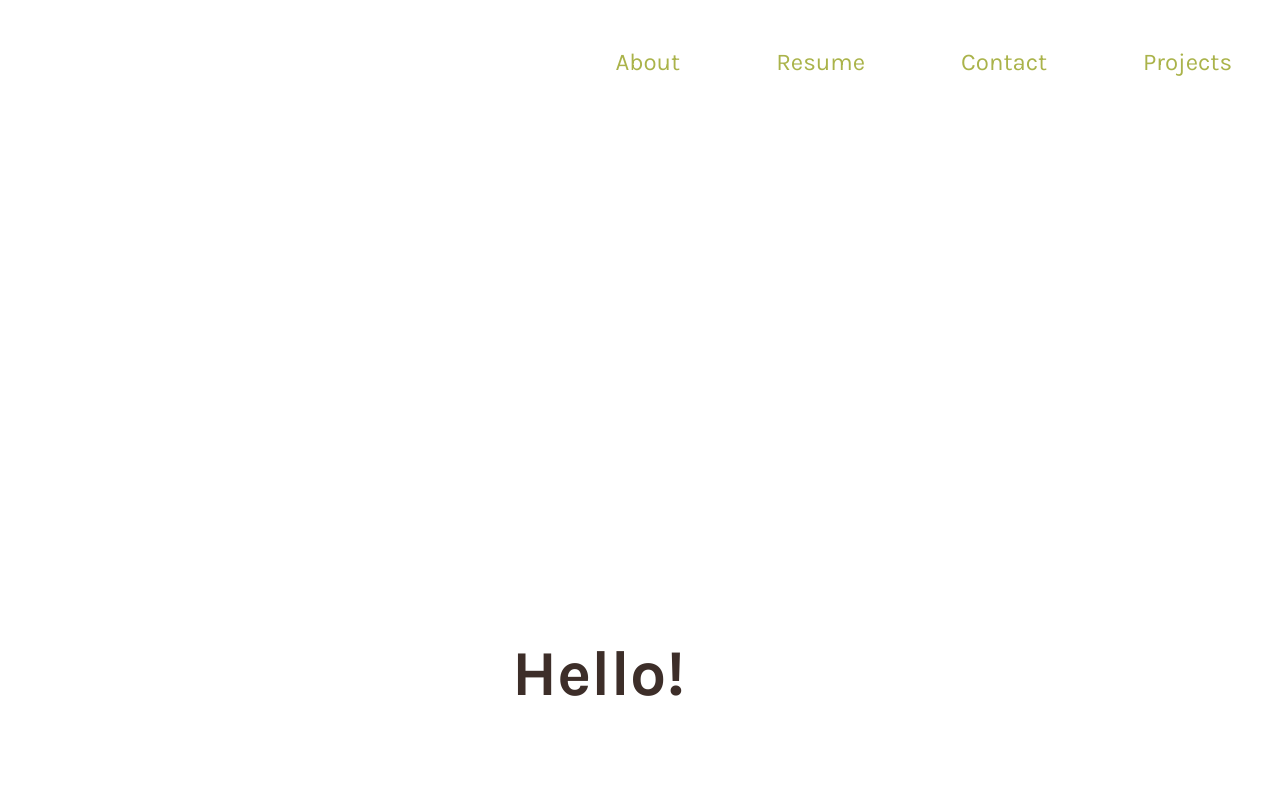
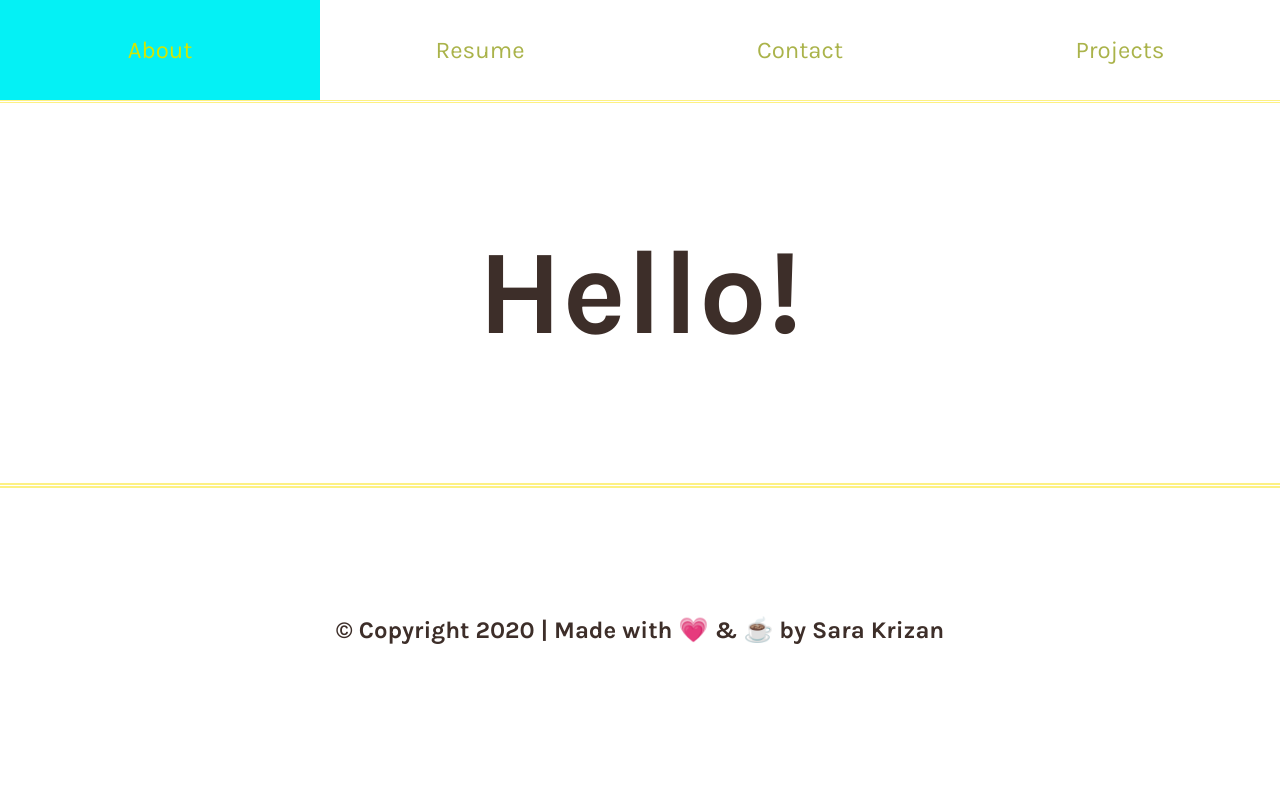
Before and after one commit to SMKrizan/portfolioII, a React (Create React App) app: page / in a window 1280 px wide. Shown: the top 800 px of the page. Built offline with nearby package versions, Linux system fonts and the light colour scheme.

Commit message:
home view issue resolved

```diff
--- a/src/App.js
+++ b/src/App.js
@@ -2,7 +2,6 @@
 import React, { useState } from 'react';
 
 import './index.css';
-import './App.css';
 
 import About from './pages/About';
 import Contact from './pages/Contact';
--- a/src/components/Nav/index.css
+++ b/src/components/Nav/index.css
@@ -1,48 +1,56 @@
-header {
-    text-align: center;
-}
-
 ol {
   list-style-type: none;
   margin: 0;
   padding: 0;
   overflow: hidden;
+  border-bottom: .2em double var(--yellow);
 }
 
 li {
   float: right;
+  width: 50%;
 }
 
 li a {
   display: block;
   text-align: center;
   font-size: 1.5em;
-  padding: 2em;
+  padding: 1.5em;
   text-decoration: none;
 }
 
-/* #Contact :hover {
-    background-color: var(--lblue);
-} */
-
-li a:focus {
-  color: var(--lneon);
-  background-color: var(--pink);
+h1#home {
+  font-size: 4em;
+  padding: 1em;
+  margin: 0;
+  text-align: center;
+  display: inline-block;
 }
-li a:focus:active {
-  color: var(--lneon);
-}
-
-/* h1 {
-  font-size: 5em;
-  padding: 2em;
-  text-align: left;
-} */
 
 /* MEDIA QUERY FOR SMALL DEVICES */
 @media screen and (min-width: 576px) {
   #portrait-me {
     width: 100%;
+  }
+
+  li {
+    float: right;
+    width: 25%;
+  }
+
+  li a {
+    /* display: block; */
+    text-align: center;
+    font-size: 1.5em;
+    padding: auto;
+    text-decoration: none;
+  }
+
+
+  h1#home {
+    font-size: 5em;
+    padding: 1em;
+    margin: 0;
   }
 }
 
@@ -51,12 +59,24 @@ li a:focus:active {
   #portrait-me {
     width: 50%;
   }
+
+  h1#home {
+    font-size: 6.5em;
+    padding: 1em;
+    margin: 0;
+  }
 }
 
 /* MEDIA QUERY FOR LARGE DEVICES */
 @media screen and (min-width: 992px) {
   #portrait-me {
     width: 25%;
+  }
+
+  h1#home {
+    font-size: 7em;
+    padding: 1em;
+    margin: 0;
   }
 }
 
@@ -65,4 +85,10 @@ li a:focus:active {
   #portrait-me {
     width: 30%;
   }
+
+  h1#home {
+    font-size: 7.5em;
+    padding: 1em;
+    margin: 0;
+  }
 }
--- a/src/index.css
+++ b/src/index.css
@@ -30,16 +30,7 @@ body {
   -moz-osx-font-smoothing: grayscale;
 }
 
-h1#home {
-  display: block;
-  text-align: center;
-  font-size: 4em;
-  padding: 8em;
-  }
-
-div#home h1 {
-  padding: auto;
-  display: inline-block;
+main {
   text-align: center;
 }
 
@@ -52,7 +43,6 @@ code {
   padding: 0;
   color: var(--darker);
 }
-
 
 .no-gutters {
   margin-right: 0;
@@ -72,11 +62,6 @@ header.container {
   /* background-color: var(--llgrey); */
   border: 1px double var(--yellow);
   color: var(--dark);
-}
-
-ol.breadcrumb {
-  /* width: 100%; */
-  border: 1px double var(--yellow);
 }
 
 .intro-container {
@@ -120,7 +105,16 @@ a {
   color: var(--dneon);
 }
 
-a:hover {
+li a:hover {
+  color: var(--lneon);
+  background-color: var(--lblue);
+}
+
+li a:focus {
+  background-color: var(--pink);
+}
+
+li a:active {
   color: var(--lneon);
 }
 
```
Also changed, not shown: src/App.css (deleted, +0 -38 lines), 1 other file (tests, documents, lock files or other folders).
